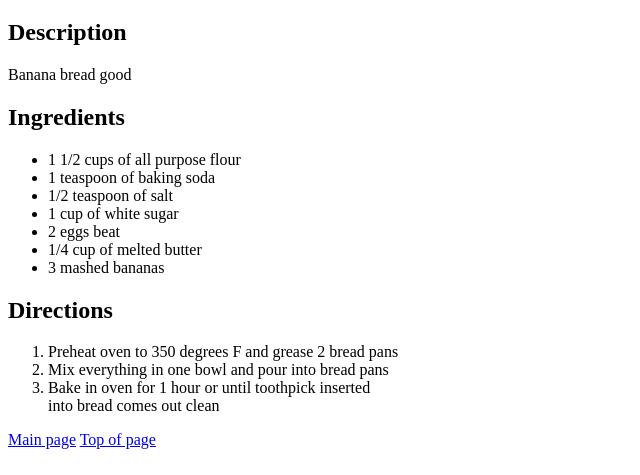
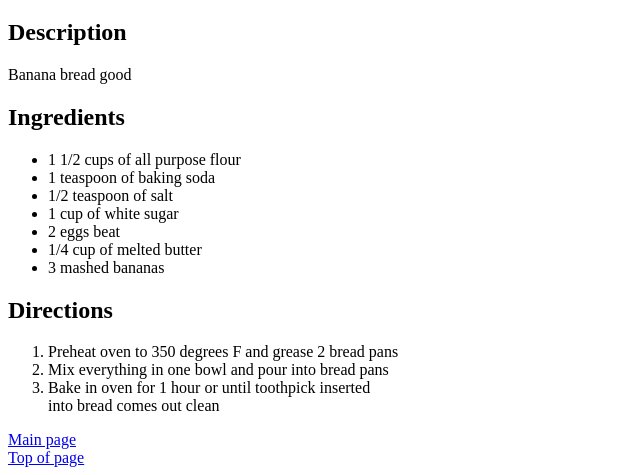
Before and after one commit to aidengage/odin-recipes, a plain HTML site: page recipes/banana-bread.html in a window 1280 px wide. Shown: the part 369-844 px from the top of the page, without its empty margins (0-640 px from the left). Drawn offline with Linux system fonts and the light colour scheme.

Commit message:
added line break for main page and top of page links

```diff
--- a/recipes/banana-bread.html
+++ b/recipes/banana-bread.html
@@ -29,7 +29,7 @@
             <li>Bake in oven for 1 hour or until toothpick inserted<br>
             into bread comes out clean</li>
         </ol>
-        <a href="../index.html">Main page</a>
+        <a href="../index.html">Main page</a><br>
         <a href="./banana-bread.html">Top of page</a>
     </body>
 </html>
```
Also changed, not shown: recipes/lasagna.html (+1 -1 lines), recipes/sloppy-joe.html (+1 -1 lines), recipes/spaghetti.html (+1 -1 lines).
